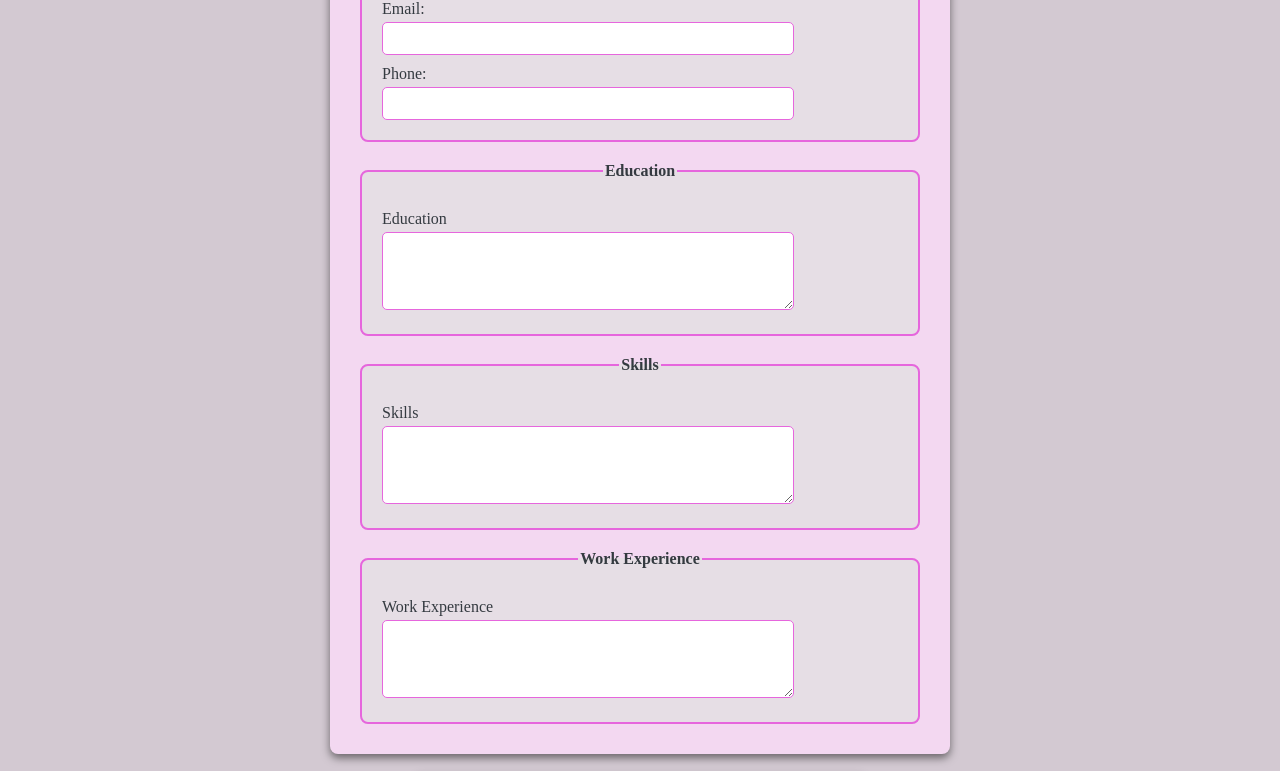
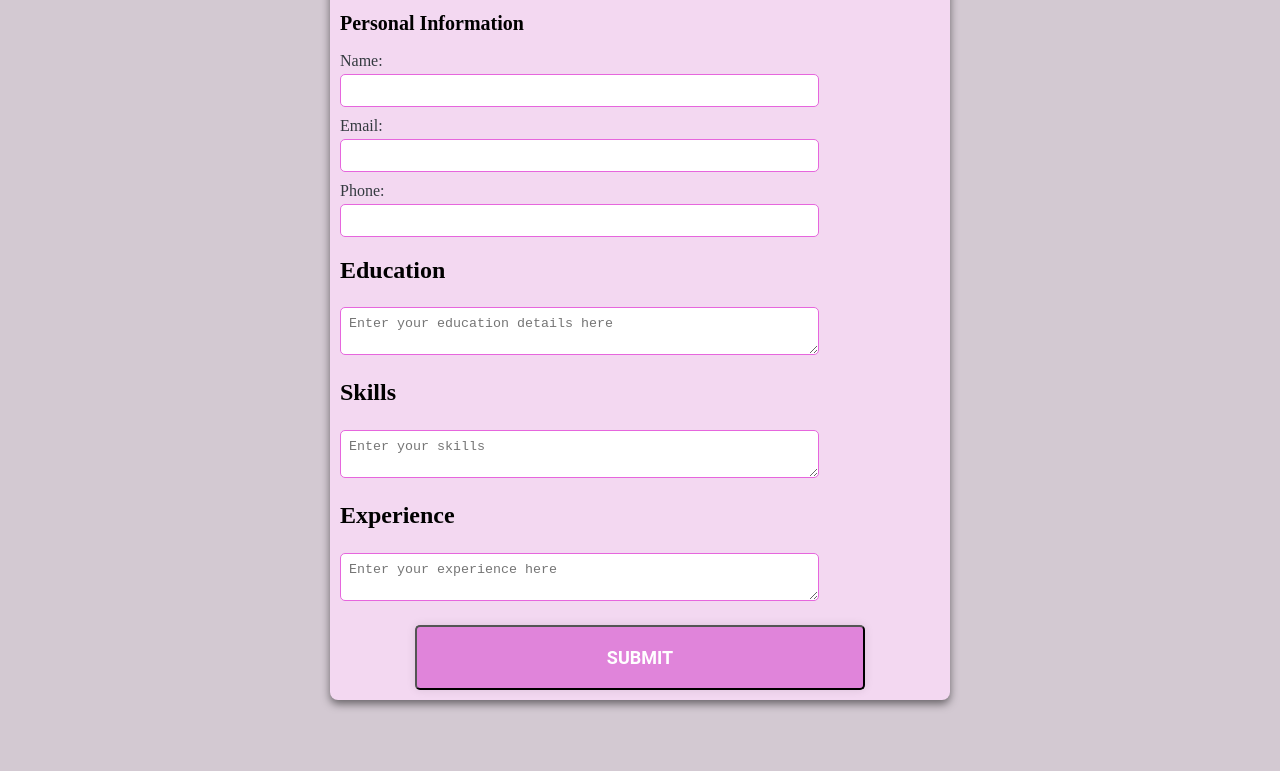
Before and after one commit to Ahsuu27488/Hackathon-project, a plain HTML site: page Milestone2/index.html in a window 1280 px wide. Shown: the part 223-994 px from the top of the page. After the commit the page ends 943 px from the top, so only its background shows below. Drawn offline with Linux system fonts and the light colour scheme.

Commit message:
Update index.html
Upgrading

```diff
--- a/Milestone2/index.html
+++ b/Milestone2/index.html
@@ -1,47 +1,39 @@
 <!DOCTYPE html>
-
-<html>
+<html lang="en">
 
 <head>
     <meta charset="UTF-8">
     <meta name="viewport" content="width=device-width, initial-scale=1.0">
-  <title>Resume Builder</title>
+    <title>ProFile Pro - Instant CV Builder</title>
+    <link rel="icon" href="favicon.ico" type="image/x-icon" class="favicon">
     <link rel="stylesheet" href="style.css">
 </head>
 
 <body>
-  <h1>
-    Milestone 2: Publish on Github and Host on Vercel by Ahsan
+    <div class="body">
+        <div class="title"></div><h1>Welcome to <div id="titleName">ProFile Pro</div>
         </h1>
-  <form id="form">
-    <fieldset>
-      <legend>Personal Information</legend>
-      <label for="name"> Name: </label>
-      <input type="text" id="name" name="name" required> <br>
-
-      <label for="email"> Email: </label>
-      <input type="email" id="Email" name="email" required> <br>
-
-      <label for="phone"> Phone: </label>
+        <p>Get your resume instantly just by filling information forms</p></div>
+        <div class="container">
+            <form id="information-form">
+                <h1 style="font-size: 30px; margin-left:20px;">Please fill in your details</h1>
+                <h2  style="font-size: 20px;">Personal Information</h2>
+                <label>Name:</label>
+                <input type="text" id="name" name="name" required>
+                <label>Email:</label>
+                <input type="email" id="email" name="email" required>
+                <label>Phone:</label>
                 <input type="tel" id="phone" name="phone" required>
-    </fieldset>
-    <fieldset>
-      <legend>Education</legend>
-      <label for="education"> Education</label>
-      <textarea id="education" name="education" rows="4">  </textarea> <br>
-    </fieldset>
-    <fieldset>
-      <legend>Skills</legend>
-      <label for="Skills"> Skills</label>
-      <textarea id="Skills" name="Skills" rows="4">  </textarea> <br>
-    </fieldset>
-    <fieldset>
-      <legend>Work Experience</legend>
-      <label for="work experience"> Work Experience</label>
-      <textarea id="experience" name="experience" rows="4">  </textarea> <br>
-    </fieldset>
+                <h2>Education</h2>
+                <textarea id="education" placeholder="Enter your education details here" required></textarea>
+                <h2>Skills</h2>
+                <textarea id="skills" placeholder="Enter your skills" required></textarea>
+                <h2>Experience</h2>
+                <textarea id="Experience" placeholder="Enter your experience here" required></textarea>
+                <button class="submit">Submit</button>
             </form>
-  <button type="submit"> Get your Resume Done</button>
+        </div>
+    </div>
 </body>
 
 </html>
```
Lines whose indentation alone changed are shown as unchanged.
